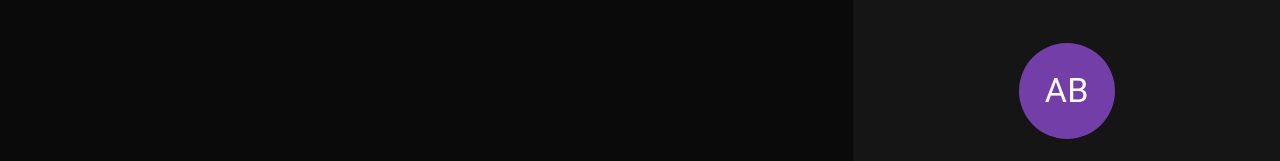
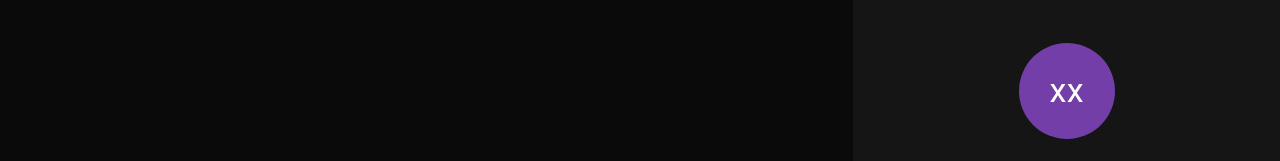
Before and after one commit to AlexandreBartie/frontend-todo-list-typescript-react, a React (Create React App) app: page / in a window 1280 px wide. Shown: the part 273-434 px from the top of the page. Built offline with nearby package versions, Linux system fonts and the light colour scheme.

Commit message:
refactor: add UX as prefix of visual classes

```diff
--- a/package.json
+++ b/package.json
@@ -13,6 +13,7 @@
     "@types/node": "^16.18.14",
     "@types/react": "^18.0.28",
     "@types/react-dom": "^18.0.11",
+    "prop-types": "^15.8.1",
     "react": "^18.2.0",
     "react-dom": "^18.2.0",
     "react-scripts": "5.0.1",
--- a/src/App.tsx
+++ b/src/App.tsx
@@ -6,13 +6,13 @@ import CssBaseline from "@mui/material/CssBaseline"
 
 import { customTheme } from "./theme/customTheme"
 
-import { DashBoard } from "./pages/dashboard/dashboard"
+import { UXDashBoard } from "./pages/dashboard/dashboard"
 
 const App: FC = (): ReactElement => {
   return (
     <ThemeProvider theme={customTheme}>
       <CssBaseline />
-      <DashBoard/>
+      <UXDashBoard/>
     </ThemeProvider>
   )
 }
--- /dev/null
+++ b/src/business/users/profile.ts
@@ -0,0 +1,38 @@
+export class Profile {
+  private name: string
+
+  get fullName(): string {
+    return this.name
+  }
+
+  get firstName(): string {
+    return this.parts[0]
+  }
+
+  get lastName(): string {
+    return this.parts[this.parts.length - 1]
+  }
+
+  get sigla(): string {
+    return this.firstName[0] + this.lastName[0]
+
+    // if (this.firstName) {
+    //   if (this.lastName) return this.firstName[0] + this.lastName[0]
+    //   else if (this.firstName.length >= 2) return this.firstName[0] + this.firstName[1]
+    //   else this.firstName[0]
+    // } return "--"
+  }
+
+  private get parts(): string[] {
+    return this.fullName.trim().split(/\s+/)
+  }
+
+  constructor(name = "") {
+    this.name = name
+  }
+
+  public setName(name: string) {
+    this.name = name
+  }
+
+}
--- /dev/null
+++ b/src/business/users/user.ts
@@ -0,0 +1,6 @@
+import { Profile } from "./profile";
+
+export class User extends Profile {
+
+
+}
--- a/src/components/sidebar/sidebar.tsx
+++ b/src/components/sidebar/sidebar.tsx
@@ -2,12 +2,12 @@ import React, { ReactElement } from "react"
 
 import { Grid, SxProps, Theme } from "@mui/material"
 
-import { Profile } from "../../elements/profile/profile"
+import { UXProfile } from "../../elements/profile/profile"
 
-export const SideBar = (): ReactElement => {
+export const UXSideBar = (): ReactElement => {
   return (
     <Grid item md={4} sx={sideBarTheme()}>
-      <Profile />
+      <UXProfile name = 'Alexandre Bartie' />
     </Grid>
   )
 }
--- a/src/components/taskArea/taskArea.tsx
+++ b/src/components/taskArea/taskArea.tsx
@@ -2,7 +2,7 @@ import React, { ReactElement } from "react"
 
 import { Grid } from "@mui/material"
 
-export const TaskArea = (): ReactElement => {
+export const UXTaskArea = (): ReactElement => {
   return (
     <Grid item md={8} px={4}>
       <h2>Content Area</h2>
--- a/src/elements/profile/profile.tsx
+++ b/src/elements/profile/profile.tsx
@@ -1,9 +1,39 @@
-import React, { ReactElement } from "react"
+import React, { FC, ReactElement } from "react"
 
 import { Avatar, Box, SxProps, Theme, Typography } from "@mui/material"
 
-export const Profile = (): ReactElement => {
-  return (
+interface IUXProfile {
+  name: string,
+}
+
+// export type ProfileUXPropTypes = { data: Profile }
+
+// export function UXProfile({ props: ProfileUXPropTypes }): JSX.Element {
+
+export const UXProfile: FC<IUXProfile> = (props): ReactElement => {
+
+  function partsName(): string[] {
+    return props.name.trim().split(/\s+/)
+  }
+
+  function partName(index: number): string {
+    return partsName()[index-1]
+  }
+
+  function firstName(): string {
+    return partName(1)
+  }
+
+  function lastName(): string {
+    return partName(partsName.length)
+  }
+
+  function sigla(): string {
+    console.log(lastName())
+    return 'xx'
+  }
+
+    return (
     <Box
       display="flex"
       flexDirection="column"
@@ -12,11 +42,11 @@ export const Profile = (): ReactElement => {
     >
       <Avatar sx={avatarTheme()}>
         <Typography variant="h4" color="text.primary">
-          AB
+          {sigla()}
         </Typography>
       </Avatar>
       <Typography variant="h6" color="text.primary">
-        Welcome, Alexandre
+        {`Welcome, ${firstName()}`}
       </Typography>
       <Typography variant="body1" color="text.primary">
         This is your personal todo-list
--- a/src/pages/dashboard/dashboard.tsx
+++ b/src/pages/dashboard/dashboard.tsx
@@ -2,14 +2,14 @@ import React, { ReactElement } from "react"
 
 import { Grid } from "@mui/material"
 
-import { TaskArea } from "../../components/taskArea/taskArea"
-import { SideBar } from "../../components/sidebar/sidebar"
+import { UXTaskArea } from "../../components/taskArea/taskArea"
+import { UXSideBar } from "../../components/sidebar/sidebar"
 
-export const DashBoard = (): ReactElement => {
+export const UXDashBoard = (): ReactElement => {
   return (
     <Grid container minHeight="100vh" p={0} m={0}>
-      <TaskArea/>
-      <SideBar/>
+      <UXTaskArea/>
+      <UXSideBar/>
     </Grid>
   )
 }
```
